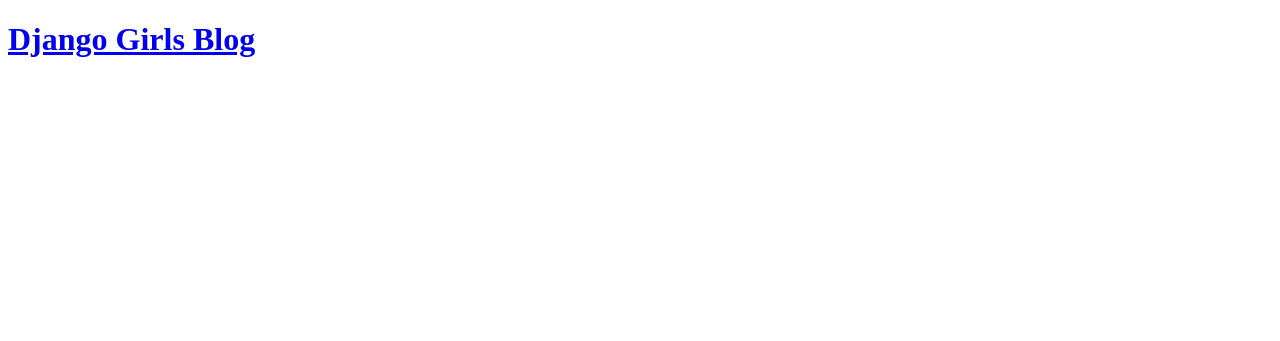
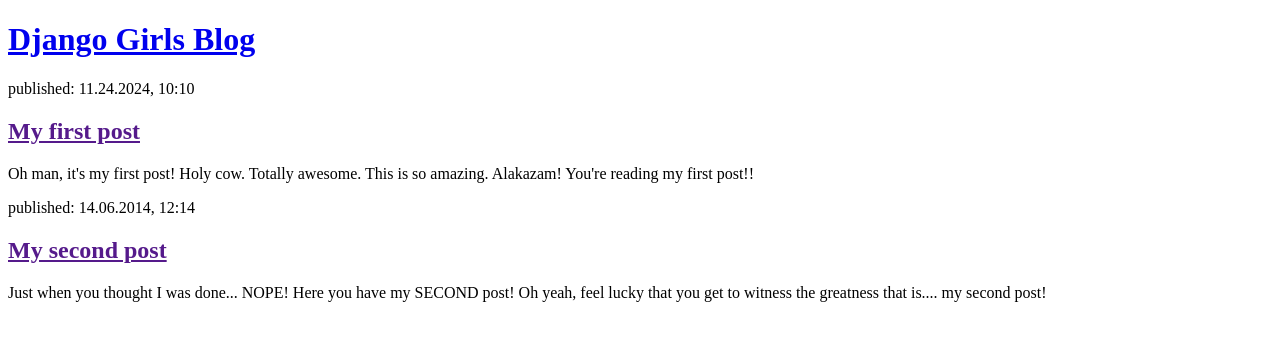
Before and after one commit to LittleS89/my-first-blog, a Django app: page / in a window 1280 px wide. Shown: the top 341 px of the page. Run offline with Django 5.2, Linux system fonts and the light colour scheme; data that the repository does not hold is empty.

Commit message:
giving up...reverting back to before adding post

```diff
--- a/blog/templates/blog/post_list.html
+++ b/blog/templates/blog/post_list.html
@@ -8,12 +8,17 @@
             <h1><a href="/">Django Girls Blog</a></h1>
         </header>
 
-        {% for post in posts %}
             <article>
-                <time>published: {{ post.published_date }}</time>
-                <h2><a href="">{{ post.title }}</a></h2>
-                <p>{{ post.text|linebreaksbr }}</p>
+                <time>published: 11.24.2024, 10:10</time>
+                <h2><a href="">My first post</a></h2>
+                <p>Oh man, it's my first post! Holy cow. Totally awesome. This is so amazing. Alakazam! You're reading my first post!!</p>
             </article>
-        {% endfor %}
+
+            <article>
+                <time>published: 14.06.2014, 12:14</time>
+                <h2><a href="">My second post</a></h2>
+                <p>Just when you thought I was done... NOPE! Here you have my SECOND post! Oh yeah, feel lucky that you get to witness the greatness that is.... my second post!</p>
+            </article>
+
     </body>
 </html>
```
